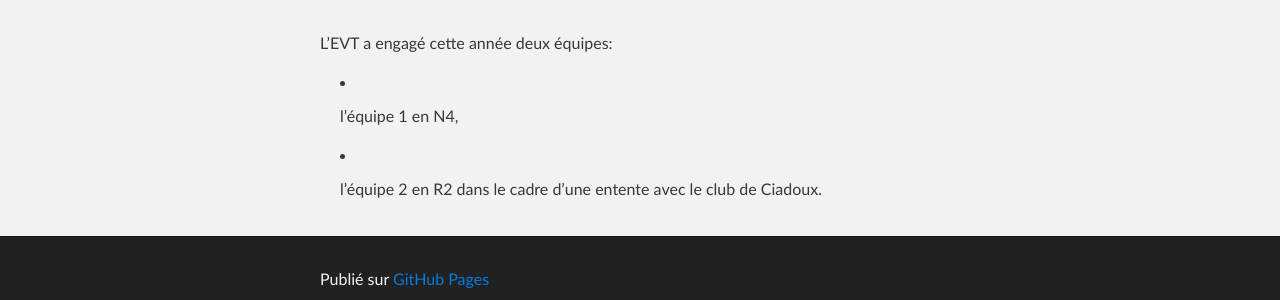
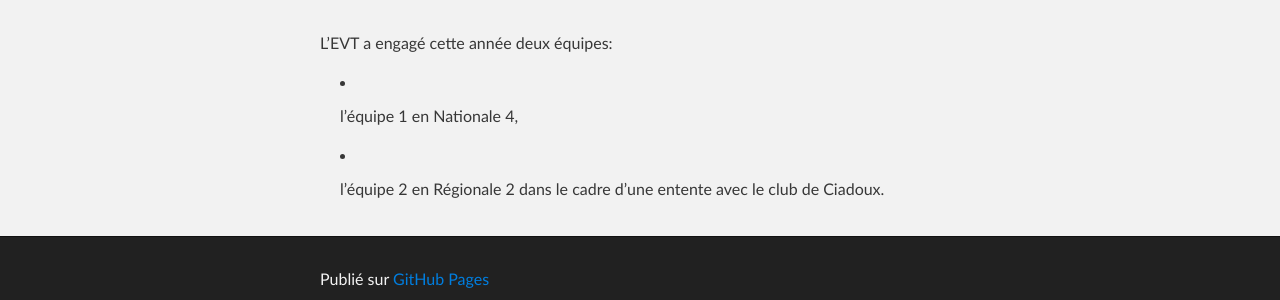
Before and after one commit to echiquier-villeneuve-tolosane/echiquier-villeneuve-tolosane.github.io, a Jekyll site: the page built from _posts/2013-10-13-la-saison-est-lancee.md, in a window 1280 px wide. Shown: the part 214-514 px from the top of the page. Built offline with Jekyll 4.4.1, drawn with Linux system fonts in a browser that asks for light colours; nearby versions of some CDN libraries.

Commit message:
Updated 2013-10-13-la-saison-est-lancee.md

```diff
--- a/_posts/2013-10-13-la-saison-est-lancee.md
+++ b/_posts/2013-10-13-la-saison-est-lancee.md
@@ -7,6 +7,6 @@
 
 L'EVT a engagé cette année deux équipes:
 
-- l'équipe 1 en N4,
+- l'équipe 1 en Nationale 4,
 
-- l'équipe 2 en R2 dans le cadre d'une entente avec le club de Ciadoux.
+- l'équipe 2 en Régionale 2 dans le cadre d'une entente avec le club de Ciadoux.
```
